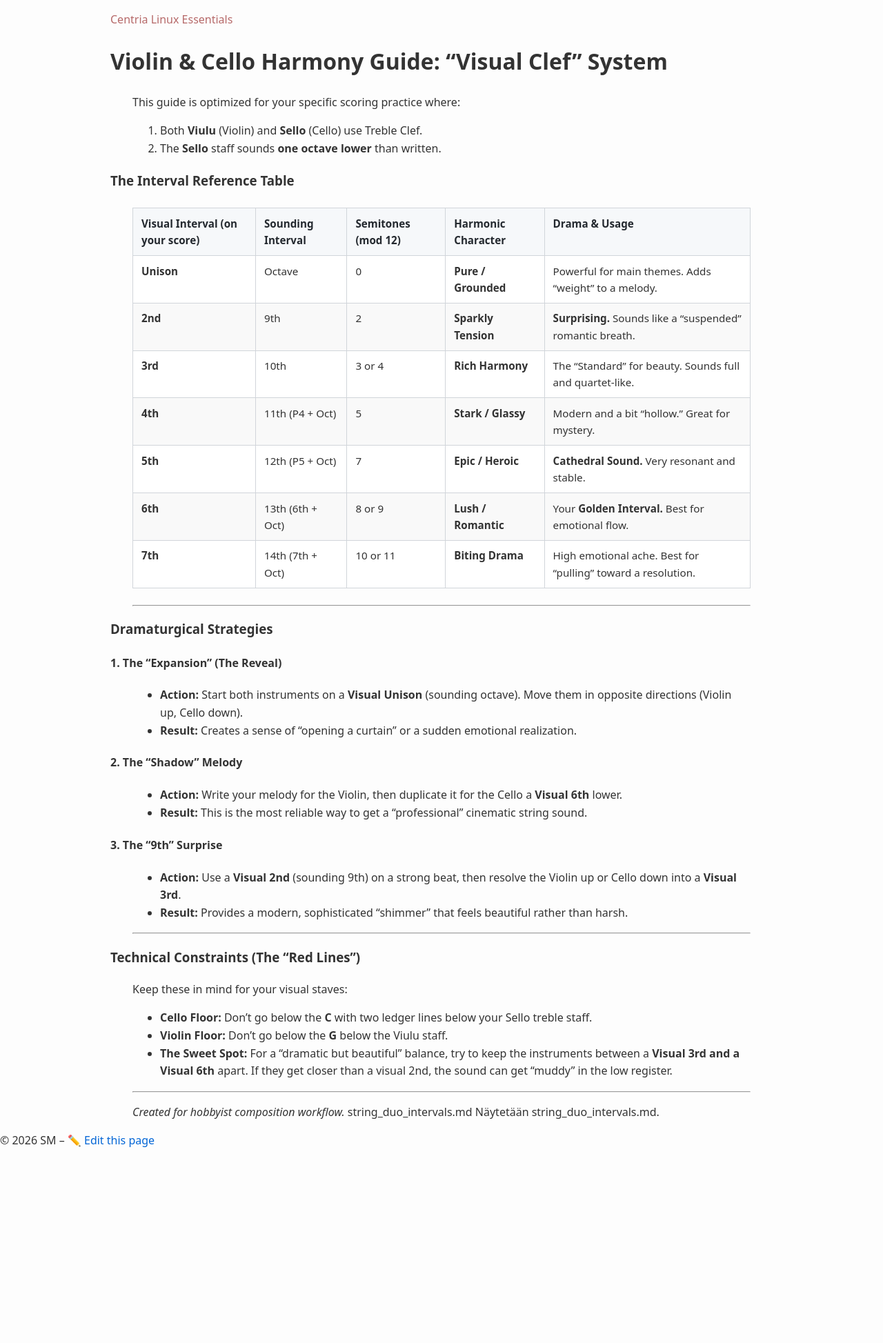
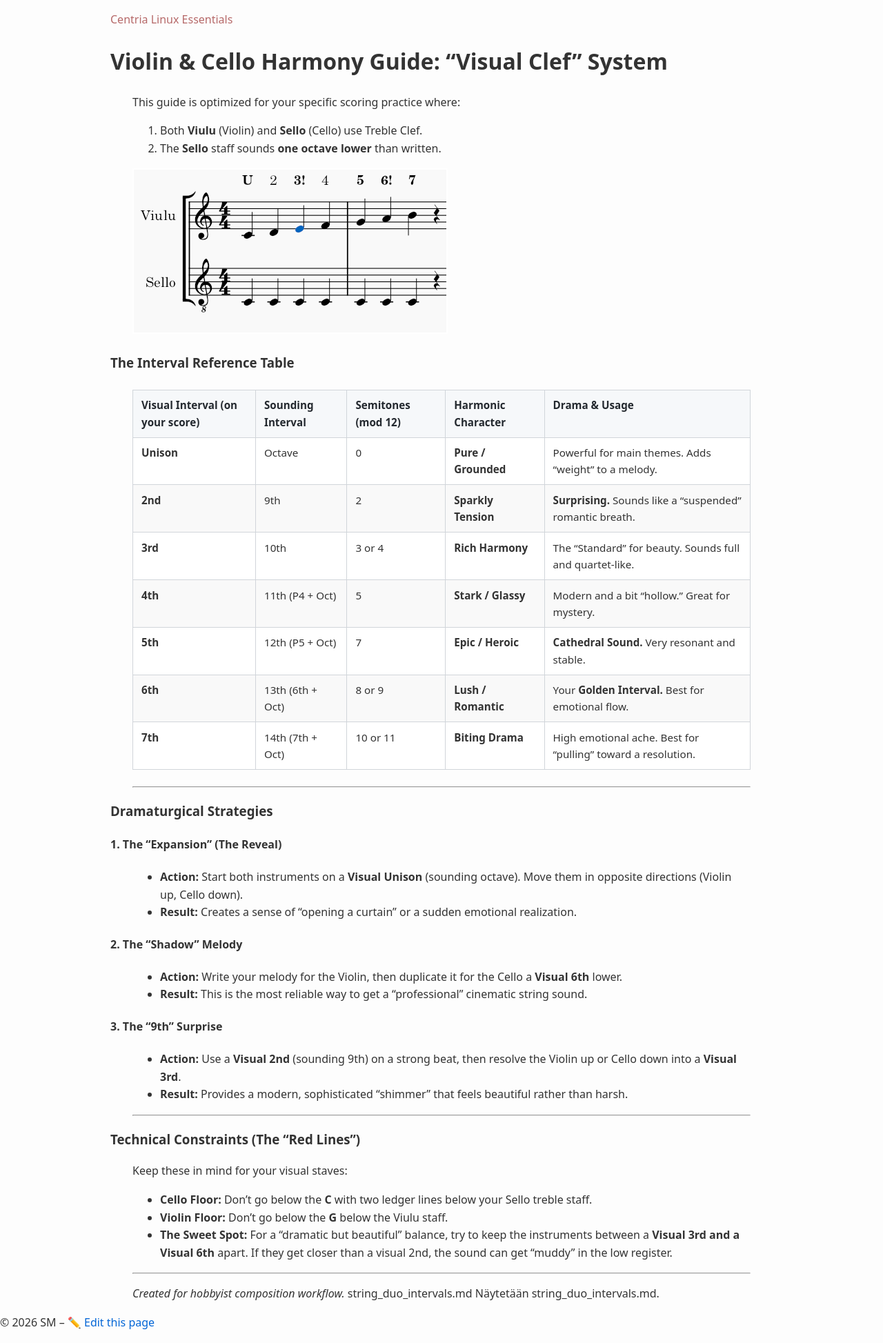
Before and after one commit to averkoc/lxprivate, a Jekyll site: the page built from docs/violin.md, in a window 1280 px wide. Shown: the whole page at 69% size. Built offline with Jekyll 4.4.1, drawn with Linux system fonts in a browser that asks for light colours; our own code applies the rules of GitHub Pages for plain Markdown files; before the commit the page ends 1683 px from its top, so only the background shows below that.

Commit message:
Sync docs

```diff
--- a/docs/violin.md
+++ b/docs/violin.md
@@ -4,6 +4,9 @@
 This guide is optimized for your specific scoring practice where:
 1. Both **Viulu** (Violin) and **Sello** (Cello) use Treble Clef.
 2. The **Sello** staff sounds **one octave lower** than written.
+
+<img width="457" height="240" alt="image" src="../images/violin.png" />
+
 
 ### The Interval Reference Table
 
```
Also changed, not shown: docs/images/fa06bf1ef5bf.png (added), docs/images/violin.png (added).
